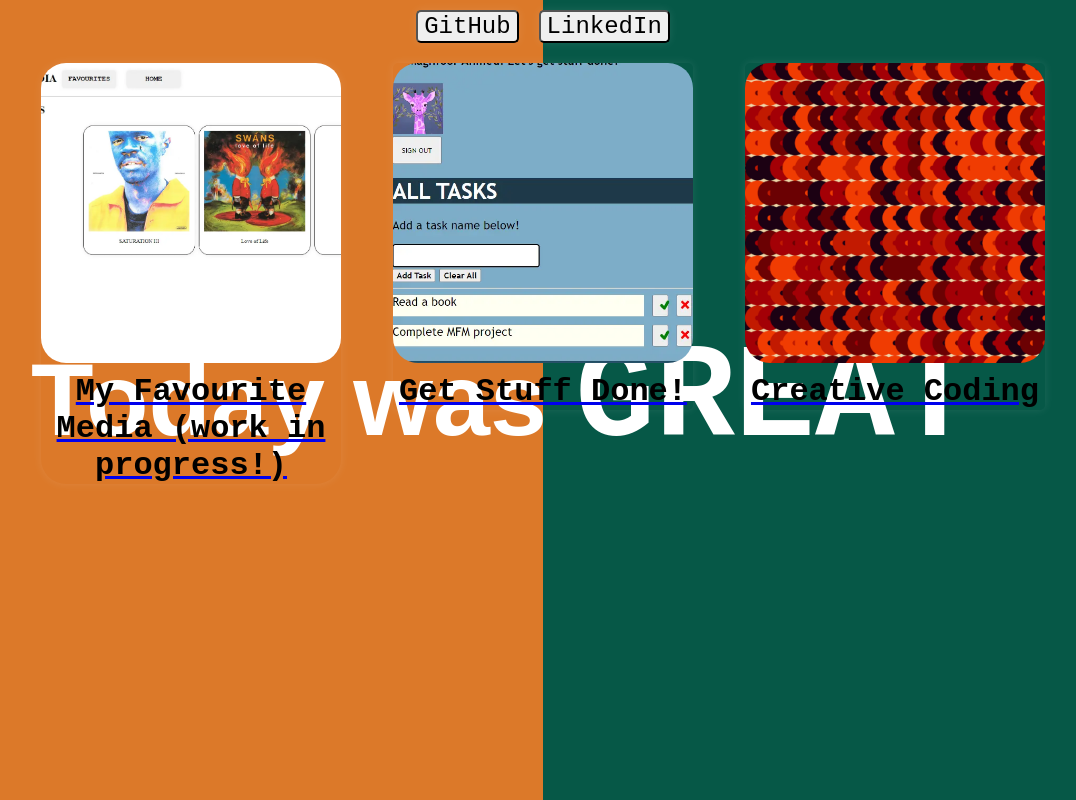
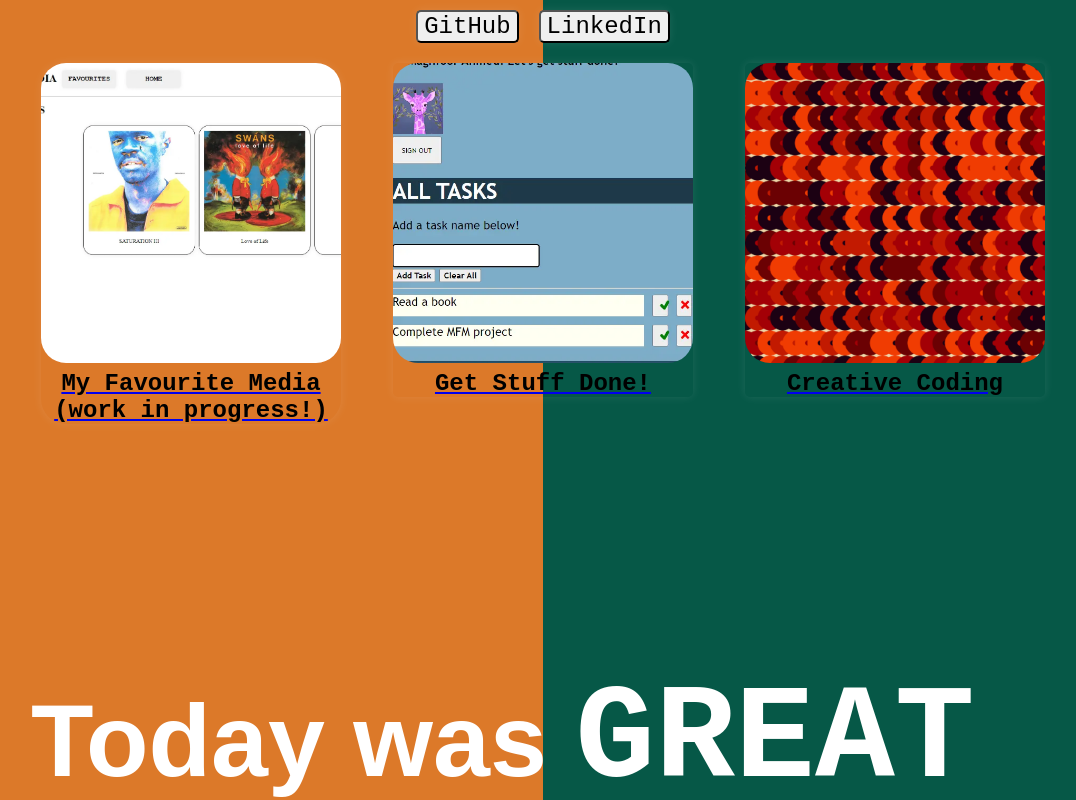
Before and after one commit to maghfoor-a/personal-website, a React (Vite) app: page / in a window 1280 px wide. Shown: the whole page, without its empty margins (97-1173 px from the left). Built offline with nearby package versions, Linux system fonts and the light colour scheme.

Commit message:
Put text at the bottom of screen

```diff
--- a/src/components/AppHeader.css
+++ b/src/components/AppHeader.css
@@ -29,6 +29,7 @@ body {
   font-size: 8vw;
   margin: 0px 10vw;
   width: 80vw;
+  margin-top: auto;
 }
 
 .side .fancy {
@@ -98,18 +99,18 @@ body {
 
 .MFM {
   grid-area: MFM;
-  font-size: 2rem;
+  font-size: 1.5rem;
   width: 300px;
   border-radius: 25px;
 }
 .CC {
   grid-area: CC;
-  font-size: 2rem;
+  font-size: 1.5rem;
   width: 300px;
 }
 .GSD {
   grid-area: GSD;
-  font-size: 2rem;
+  font-size: 1.5rem;
   width: 300px;
 }
 
```
